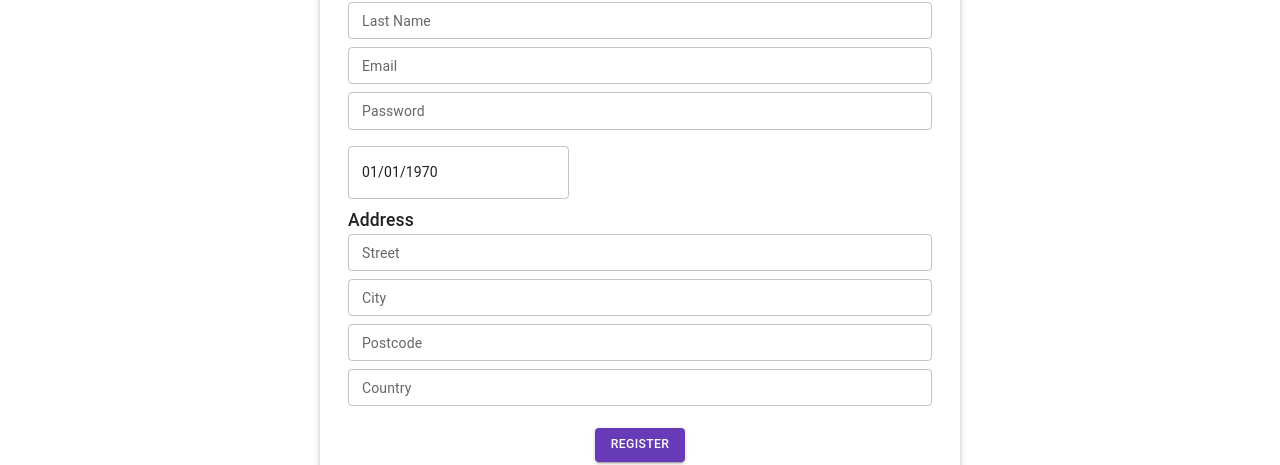
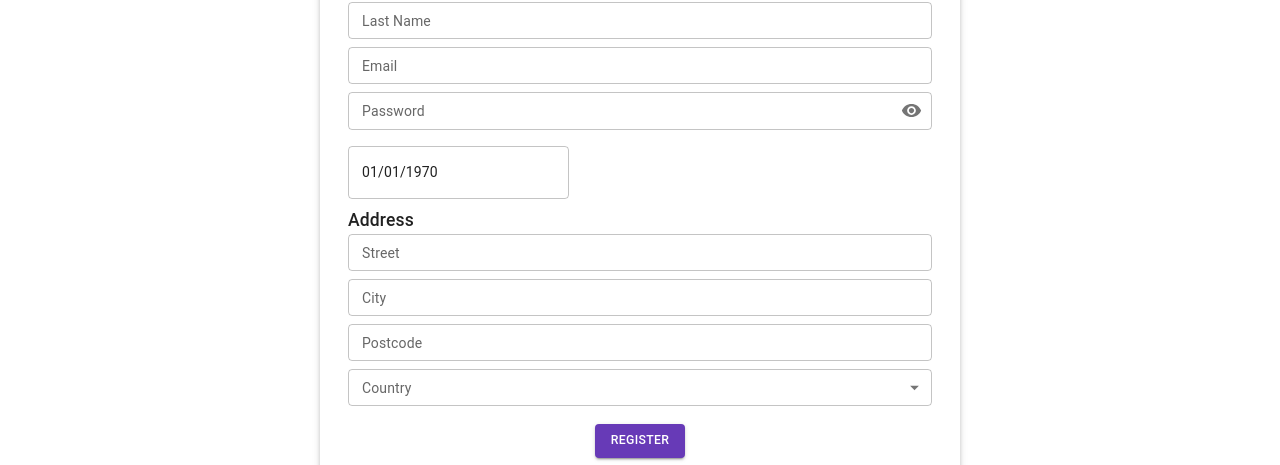
Before and after one commit to OKitel/eCommerceApp, a React (Vite) app: page /registration in a window 1280 px wide. Shown: the part 317-782 px from the top of the page. Built offline with nearby package versions, Linux system fonts and the light colour scheme.

Commit message:
feat: add validation for all fields in the registration form

```diff
--- a/src/components/RegistrationForm/RegistrationForm.tsx
+++ b/src/components/RegistrationForm/RegistrationForm.tsx
@@ -5,29 +5,125 @@ import { FormInputText } from '../form-components/FormInputText';
 import { useForm } from 'react-hook-form';
 import './styles.scss';
 import { FormInputDate } from '../form-components/FormInputDate';
+import { EMAIL_REGEXP, PASSWORD_REGEXP } from '../../consts';
+import { FormInputPassword } from '../form-components/FormInputPassword';
+import moment from 'moment';
+import { FormInputDropdown } from '../form-components/FormInputDropdown';
+import { postcodeValidator } from 'postcode-validator';
 
+// eslint-disable-next-line max-lines-per-function
 export const RegistrationForm: React.FC = (): JSX.Element => {
-  const { control } = useForm();
+  const { control, handleSubmit, getValues } = useForm();
 
   return (
     <Box sx={{ maxWidth: '50%', margin: '10rem auto' }}>
       <Paper elevation={3} sx={{ padding: '2rem' }}>
         <h2 className="form-title">Registration Form</h2>
-        <form>
-          <FormInputText name={'name'} control={control} label={'First Name'} />
-          <FormInputText name={'surname'} control={control} label={'Last Name'} />
-          <FormInputText name={'email'} control={control} label={'Email'} type="email" />
-          <FormInputText name={'password'} control={control} label={'Password'} type="password" />
-          <FormInputDate name={'date-of-birth'} control={control} />
+        <form onSubmit={handleSubmit((data) => console.log(data))}>
+          <FormInputText
+            name={'name'}
+            control={control}
+            label={'First Name'}
+            rules={{
+              required: 'Name is required',
+              pattern: { value: /^[a-zA-Z]+$/, message: 'Only letters allowed' },
+            }}
+          />
+          <FormInputText
+            name={'surname'}
+            control={control}
+            label={'Last Name'}
+            rules={{
+              required: 'Last name is required',
+              pattern: { value: /^[a-zA-Z]+$/, message: 'Only letters allowed' },
+            }}
+          />
+          <FormInputText
+            name={'email'}
+            control={control}
+            label={'Email'}
+            type="email"
+            rules={{
+              required: 'Email is required',
+              pattern: { value: EMAIL_REGEXP, message: 'Please enter a valid email address' },
+            }}
+          />
+          <FormInputPassword
+            name={'password'}
+            control={control}
+            label={'Password'}
+            type="password"
+            rules={{
+              required: 'Password is required',
+              pattern: {
+                value: PASSWORD_REGEXP,
+                message:
+                  'Minimum 8 characters, at least 1 uppercase letter, 1 lowercase letter, 1 number, and 1 special character',
+              },
+            }}
+          />
+          <FormInputDate
+            name={'date-of-birth'}
+            control={control}
+            rules={{
+              required: 'Date of Birth is required',
+              validate: (value): string | boolean => {
+                const selectedDate = moment(value);
+                const currentDate = moment();
+                const ageDiff = currentDate.diff(selectedDate, 'years');
+                if (ageDiff < 13) {
+                  return 'You must be at least 13 years old';
+                }
+                return true;
+              },
+            }}
+          />
           <Typography variant="h6" className="form-subtitle">
             Address
           </Typography>
-          <FormInputText name={'street'} control={control} label={'Street'} />
-          <FormInputText name={'city'} control={control} label={'City'} />
-          <FormInputText name={'postcode'} control={control} label={'Postcode'} type="number" />
-          <FormInputText name={'country'} control={control} label={'Country'} />
+          <FormInputText
+            name={'street'}
+            control={control}
+            label={'Street'}
+            rules={{
+              required: 'Street is required',
+            }}
+          />
+          <FormInputText
+            name={'city'}
+            control={control}
+            label={'City'}
+            rules={{
+              required: 'City is required',
+              pattern: { value: /^[a-zA-Z]+$/, message: 'Only letters allowed' },
+            }}
+          />
+          <FormInputText
+            name={'postcode'}
+            control={control}
+            label={'Postcode'}
+            type="text"
+            rules={{
+              required: 'Postcode is required',
+              validate: (value): string | boolean => {
+                const country = getValues('country');
+                if (!postcodeValidator(value, country)) {
+                  return 'Invalid postcode for provided country';
+                }
+                return true;
+              },
+            }}
+          />
+          <FormInputDropdown
+            name={'country'}
+            control={control}
+            label={'Country'}
+            rules={{ required: 'Country is required' }}
+          />
           <div className="form-btn">
-            <Button variant="contained">Register</Button>
+            <Button type="submit" variant="contained">
+              Register
+            </Button>
           </div>
           <div className="form-link">
             <Typography variant="body1">Already have an account?&nbsp;</Typography>
```
